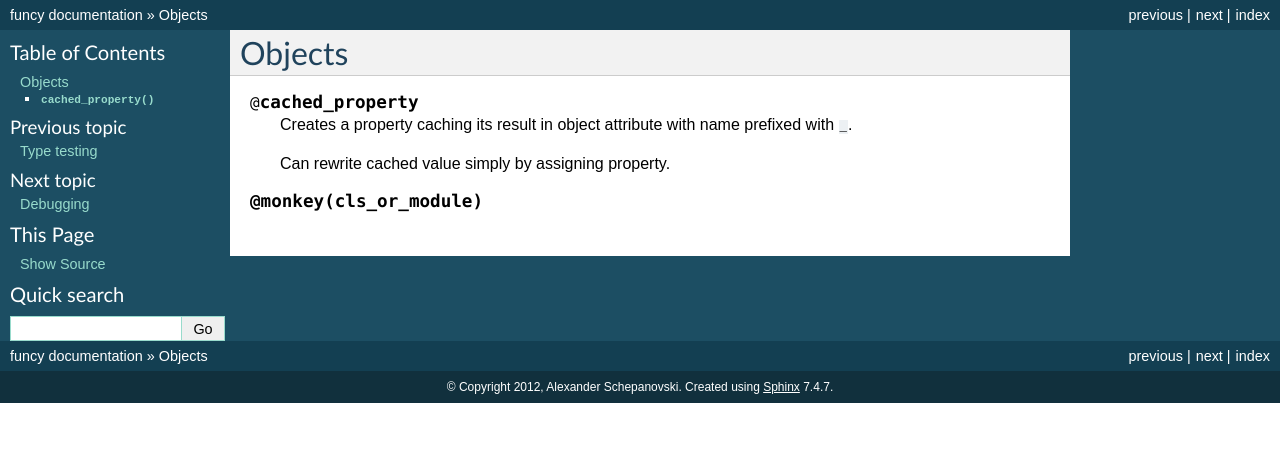
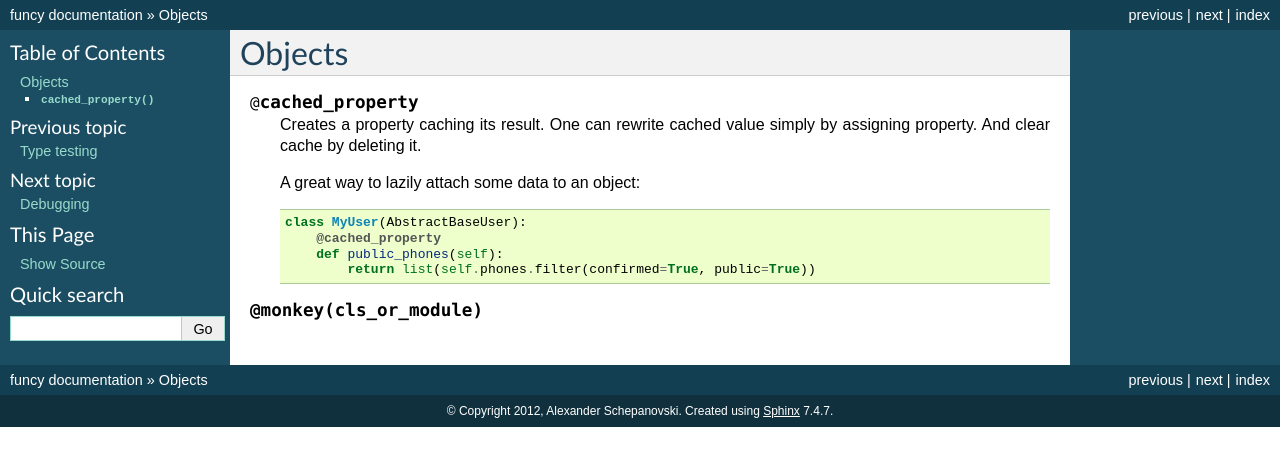
Before and after one commit to Jamaal224/funcy, a Sphinx documentation site: the page built from docs/objects.rst, in a window 1280 px wide. Shown: the top 466 px of the page. Built offline with Sphinx 7.4.7, drawn with Linux system fonts in a browser that asks for light colours.

Commit message:
Reimplemented @cached_property
- optimized a lot
- support del
- do not clutter object with _name

Implementation borrowed from Django and tweaked to mimic simple
@property.

```diff
--- a/docs/objects.rst
+++ b/docs/objects.rst
@@ -3,9 +3,14 @@ Objects
 
 .. decorator:: cached_property
 
-    Creates a property caching its result in object attribute with name prefixed with ``_``.
+    Creates a property caching its result. One can rewrite cached value simply by assigning property. And clear cache by deleting it.
 
-    Can rewrite cached value simply by assigning property.
+    A great way to lazily attach some data to an object::
+
+        class MyUser(AbstractBaseUser):
+            @cached_property
+            def public_phones(self):
+                return list(self.phones.filter(confirmed=True, public=True))
 
 
 .. decorator:: @monkey(cls_or_module)
```
Also changed, not shown: 2 other files.
